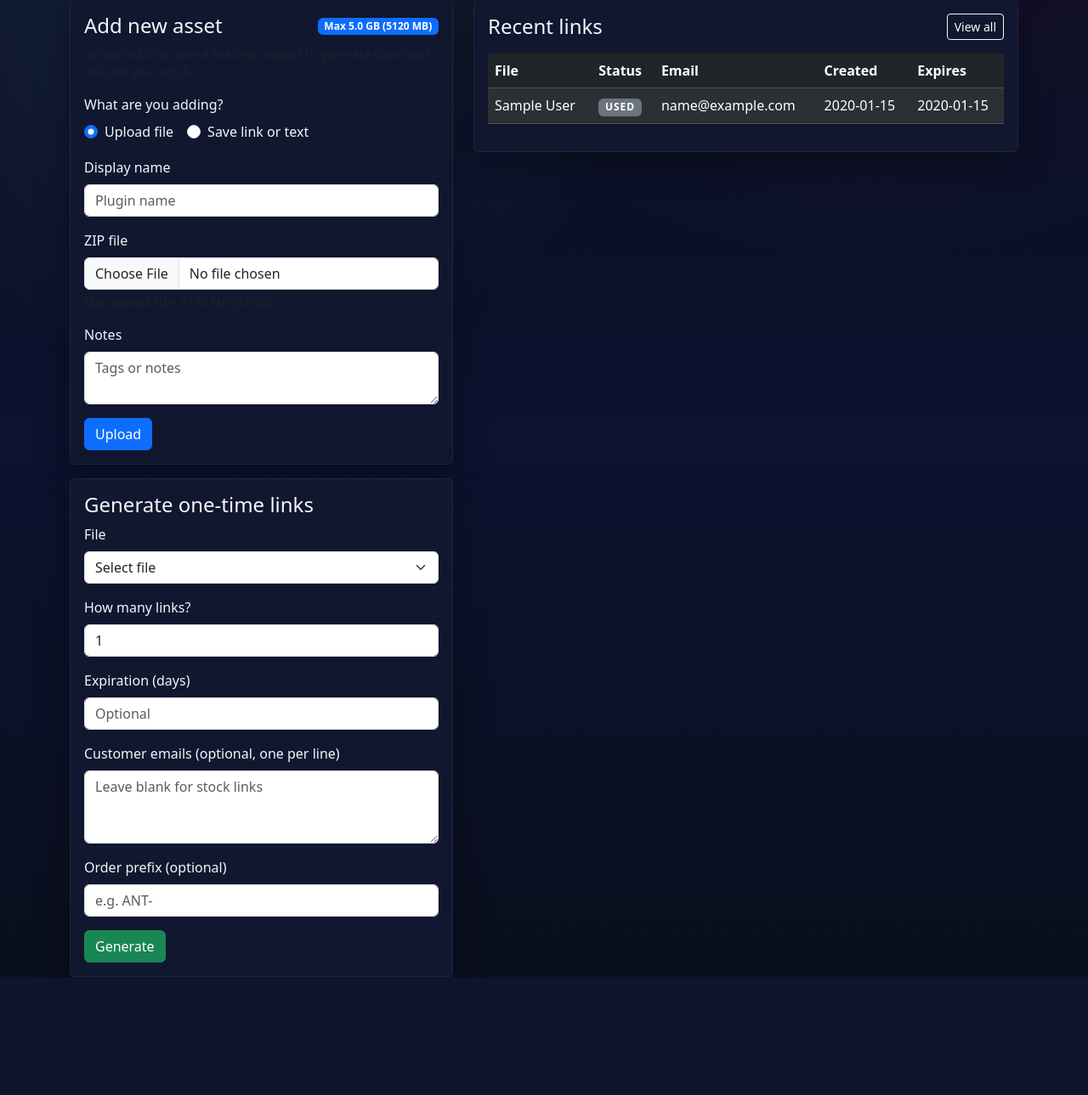
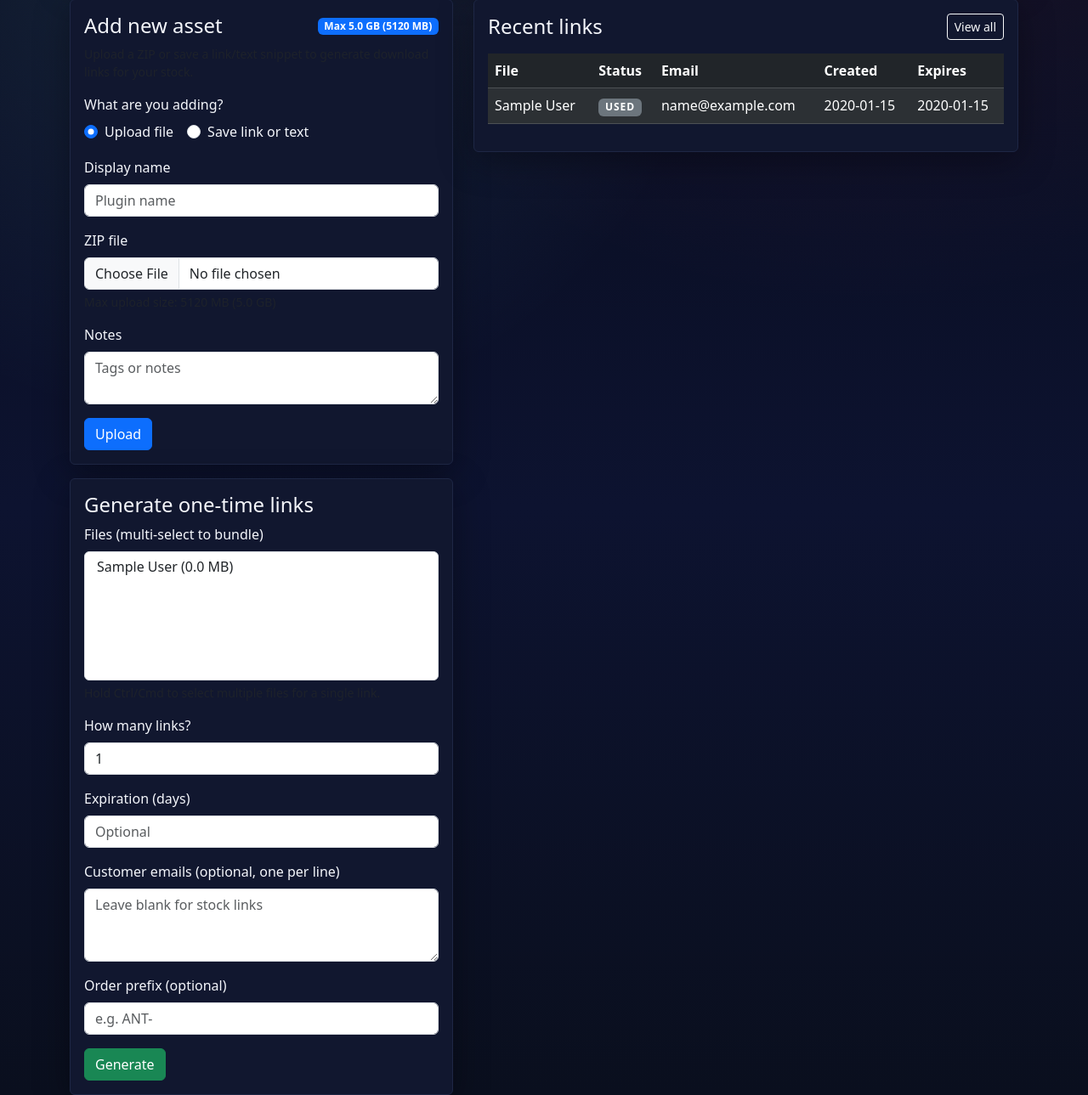
Before and after one commit to BreezDev/linkgen, a Flask app: page /admin in a window 1280 px wide. Shown: the part 440-1729 px from the top of the page at 85% size. Before the commit the page ends 1590 px from the top, so only its background shows below. Run offline with Flask 3, Linux system fonts and the light colour scheme; the visitor is signed in with stand-in values (Sample User, id 1); tables that the repository leaves empty hold one stand-in row (values such as "Sample post").

Commit message:
Add multi-file bundle support to download links

```diff
--- a/app.py
+++ b/app.py
@@ -1,7 +1,9 @@
+import hashlib
 import os
-import hashlib
 import secrets
+import zipfile
 from datetime import datetime, timedelta
+from io import BytesIO
 
 from flask import (Flask, abort, flash, g, redirect, render_template, request,
                    send_file, session, url_for)
@@ -40,6 +42,13 @@ db = SQLAlchemy(app)
 _db_initialized = False
 
 
+download_link_files = db.Table(
+    "download_link_files",
+    db.Column("download_link_id", db.Integer, db.ForeignKey("download_link.id"), primary_key=True),
+    db.Column("file_id", db.Integer, db.ForeignKey("file.id"), primary_key=True),
+)
+
+
 def _ensure_database_initialized():
     global _db_initialized
     if _db_initialized:
@@ -73,10 +82,21 @@ class DownloadLink(db.Model):
     used_user_agent = db.Column(db.Text)
 
     file = db.relationship("File")
+    files = db.relationship("File", secondary=download_link_files)
 
     @property
     def is_expired(self):
         return self.expires_at is not None and datetime.utcnow() > self.expires_at
+
+    @property
+    def download_files(self):
+        if self.files:
+            return self.files
+        return [self.file] if self.file else []
+
+    @property
+    def total_size_bytes(self):
+        return sum(f.size_bytes for f in self.download_files)
 
 
 @app.before_request
@@ -209,7 +229,7 @@ def generate_links():
     if redirect_resp:
         return redirect_resp
 
-    file_id = request.form.get("file_id")
+    file_ids = [fid for fid in request.form.getlist("file_ids") if fid]
     try:
         count = int(request.form.get("count") or 1)
     except ValueError:
@@ -219,15 +239,22 @@ def generate_links():
     customer_emails = [e.strip() for e in request.form.get("customer_emails", "").splitlines() if e.strip()]
     order_prefix = request.form.get("order_prefix", "").strip() or None
 
-    if not file_id:
-        flash("Please select a file.", "danger")
+    if not file_ids:
+        flash("Please select at least one file.", "danger")
         return redirect(url_for("dashboard"))
 
-    selected_file = File.query.get(int(file_id))
-    if not selected_file:
-        flash("File not found.", "danger")
+    try:
+        file_ids_int = [int(fid) for fid in file_ids]
+    except ValueError:
+        flash("Invalid file selection.", "danger")
         return redirect(url_for("dashboard"))
 
+    files = File.query.filter(File.id.in_(file_ids_int)).all()
+    if not files or len(files) != len(set(file_ids_int)):
+        flash("One or more files were not found.", "danger")
+        return redirect(url_for("dashboard"))
+
+    primary_file = files[0]
     expires_at = None
     if expires_days:
         try:
@@ -244,18 +271,19 @@ def generate_links():
         email = customer_emails[i] if i < len(customer_emails) else None
         order_id = f"{order_prefix}{i+1}" if order_prefix else None
         link = DownloadLink(
-            file=selected_file,
+            file=primary_file,
             token_hash=token_hash,
             status="unused",
             expires_at=expires_at,
             customer_email=email,
             order_id=order_id,
         )
+        link.files = files
         db.session.add(link)
         links.append((link, token))
     db.session.commit()
 
-    return render_template("generated_links.html", links=links, file=selected_file)
+    return render_template("generated_links.html", links=links, files=files)
 
 
 @app.route("/admin/links")
@@ -295,7 +323,9 @@ def download_page(token):
     if not link:
         abort(404)
 
-    file = link.file
+    files = link.download_files
+    if not files:
+        return render_template("error.html", message="No files available for this link."), 410
     if link.status == "revoked":
         return render_template("error.html", message="This link is no longer available."), 410
     if link.is_expired:
@@ -303,7 +333,8 @@ def download_page(token):
     if link.status == "used":
         return render_template("error.html", message="This link has already been used."), 410
 
-    return render_template("download.html", link=link, file=file, token=token)
+    total_size_mb = sum(f.size_bytes for f in files) / (1024 * 1024)
+    return render_template("download.html", link=link, files=files, token=token, total_size_mb=total_size_mb)
 
 
 @app.route("/dl/<token>/download", methods=["POST"])
@@ -317,6 +348,14 @@ def perform_download(token):
         return render_template("error.html", message="This link has already been used."), 410
     if link.is_expired:
         return render_template("error.html", message="Link expired. Contact support."), 410
+
+    files = link.download_files
+    if not files:
+        return render_template("error.html", message="No files available for this link."), 410
+    missing_files = [f for f in files if not os.path.exists(f.storage_path)]
+    if missing_files:
+        missing_names = ", ".join(f.original_filename for f in missing_files)
+        return render_template("error.html", message=f"File unavailable ({missing_names}). Please contact support."), 410
 
     updated = DownloadLink.query.filter_by(token_hash=token_hash, status="unused").update(
         {
@@ -332,14 +371,30 @@ def perform_download(token):
         return render_template("error.html", message="This link has already been used."), 410
     db.session.commit()
 
-    file = link.file
-    if not os.path.exists(file.storage_path):
-        return render_template("error.html", message="File unavailable. Please contact support."), 410
+    if len(files) == 1:
+        file = files[0]
+        return send_file(
+            file.storage_path,
+            as_attachment=True,
+            download_name=file.original_filename,
+        )
+
+    archive_stream = BytesIO()
+    with zipfile.ZipFile(archive_stream, "w", compression=zipfile.ZIP_DEFLATED) as zipf:
+        for f in files:
+            arcname = f.original_filename or os.path.basename(f.storage_path)
+            zipf.write(f.storage_path, arcname=arcname)
+    archive_stream.seek(0)
+
+    archive_name = link.order_id or "download-bundle"
+    archive_name = secure_filename(archive_name) or "download-bundle"
+    archive_name = f"{archive_name}.zip"
 
     return send_file(
-        file.storage_path,
+        archive_stream,
         as_attachment=True,
-        download_name=file.original_filename,
+        download_name=archive_name,
+        mimetype="application/zip",
     )
 
 
--- a/templates/dashboard.html
+++ b/templates/dashboard.html
@@ -81,13 +81,13 @@
       <h4>Generate one-time links</h4>
       <form method="post" action="{{ url_for('generate_links') }}">
         <div class="mb-3">
-          <label class="form-label">File</label>
-          <select class="form-select" name="file_id" required>
-            <option value="">Select file</option>
+          <label class="form-label">Files (multi-select to bundle)</label>
+          <select class="form-select" name="file_ids" required multiple size="6">
             {% for file in files %}
             <option value="{{ file.id }}">{{ file.display_name }} ({{ (file.size_bytes/1024/1024)|round(2) }} MB)</option>
             {% endfor %}
           </select>
+          <div class="form-text text-muted">Hold Ctrl/Cmd to select multiple files for a single link.</div>
         </div>
         <div class="mb-3">
           <label class="form-label">How many links?</label>
@@ -129,7 +129,7 @@
           <tbody>
             {% for link in links %}
             <tr>
-              <td>{{ link.file.display_name }}</td>
+              <td>{{ link.download_files | map(attribute='display_name') | join(', ') }}</td>
               <td><span class="badge bg-secondary badge-status">{{ link.status }}</span></td>
               <td>{{ link.customer_email or '—' }}</td>
               <td>{{ link.created_at.strftime('%Y-%m-%d') }}</td>
--- a/templates/links.html
+++ b/templates/links.html
@@ -31,7 +31,7 @@
       <tbody>
         {% for link in links %}
         <tr>
-          <td>{{ link.file.display_name }}</td>
+          <td>{{ link.download_files | map(attribute='display_name') | join(', ') }}</td>
           <td>{{ link.customer_email or '—' }}</td>
           <td>{{ link.order_id or '—' }}</td>
           <td><span class="badge bg-secondary badge-status">{{ link.status }}</span></td>
```
Also changed, not shown: templates/download.html (+7 -2 lines), templates/generated_links.html (+6 -1 lines), readme.md.
